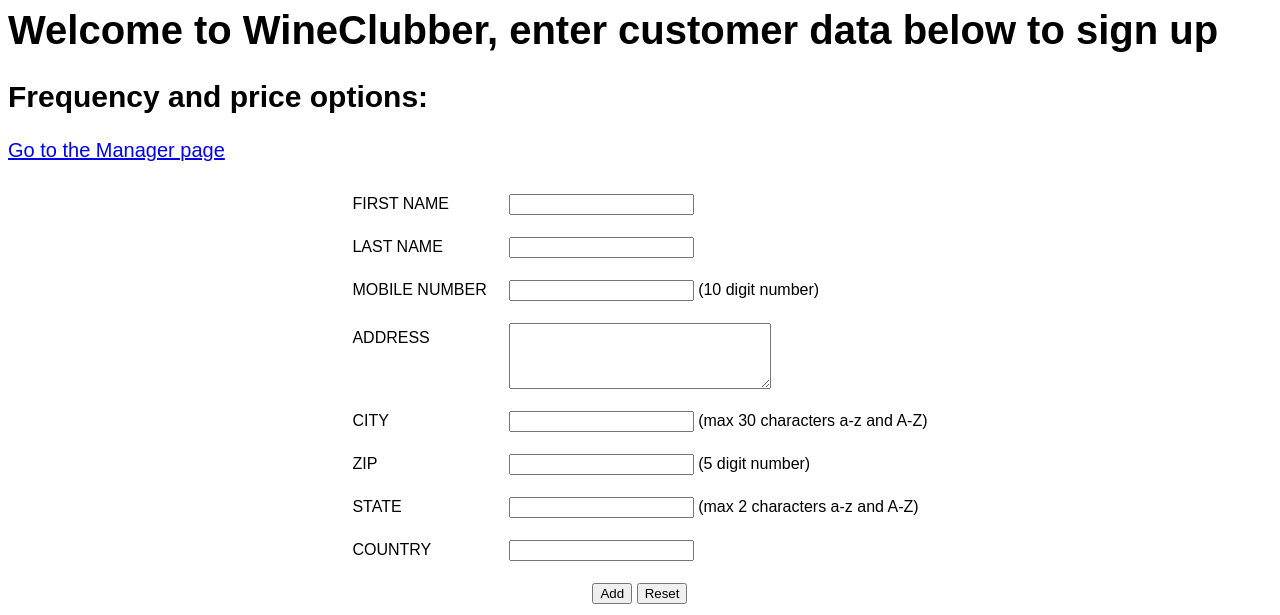
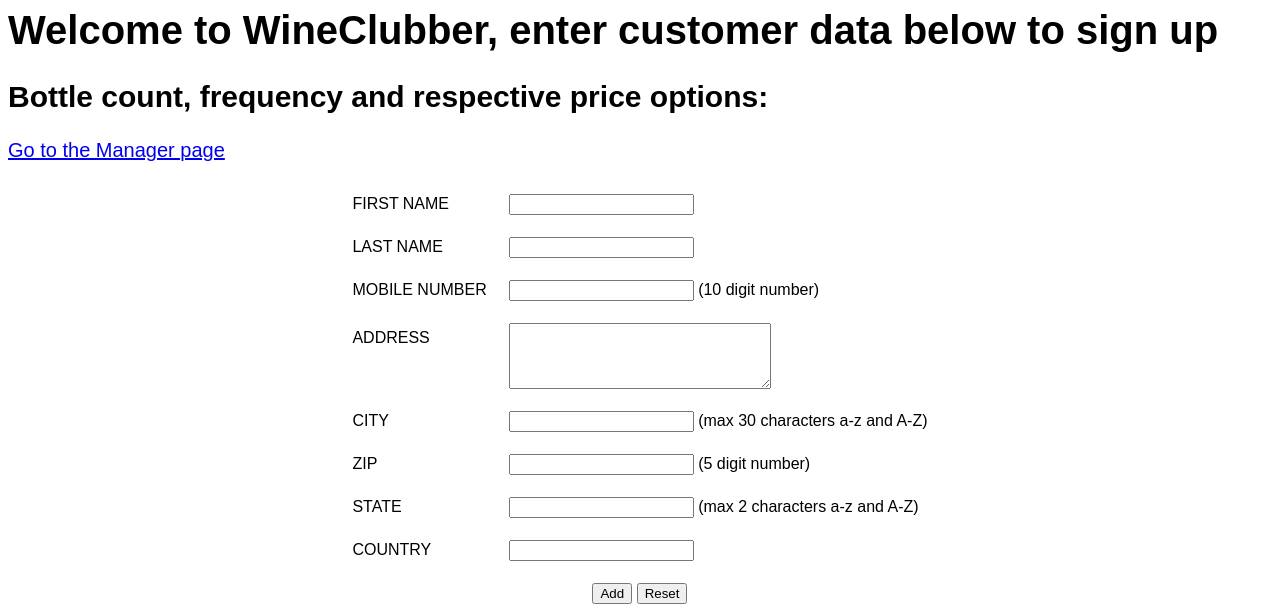
Before and after one commit to fooleh/wineclubber, a Flask app: template templates/index.html in a window 1280 px wide. Shown: the top 615 px of the page. Run offline with Flask 2, Linux system fonts and the light colour scheme; the template is opened without the code that fills it, so the values that code supplies are empty; parts of the project's set-up code (start-up, migrations or seed data) failed here and were passed over.

Commit message:
Update index.html

```diff
--- a/templates/index.html
+++ b/templates/index.html
@@ -9,7 +9,7 @@
 
 <body>
   <h1>Welcome to WineClubber, enter customer data below to sign up</h1>
-  <h2>Frequency and price options:</h2>
+  <h2>Bottle count, frequency and respective price options:</h2>
   <div>
     {% for n in data %}
     <div>{{n}}</div>
```
